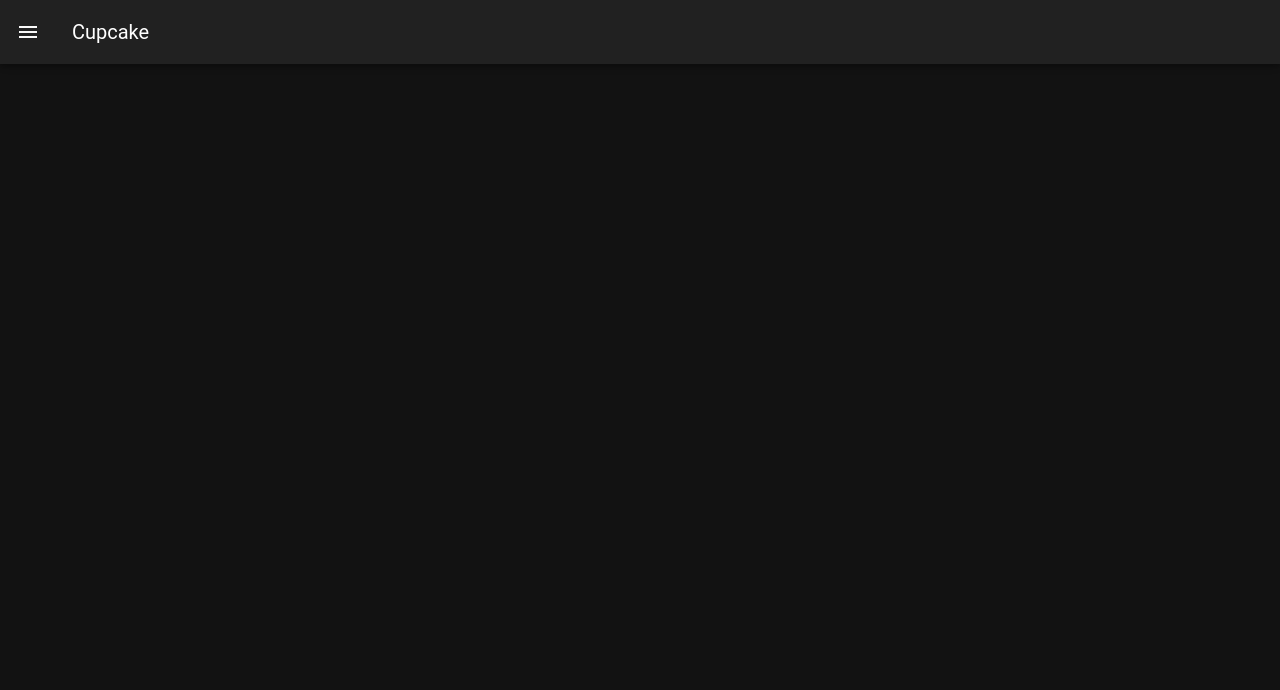
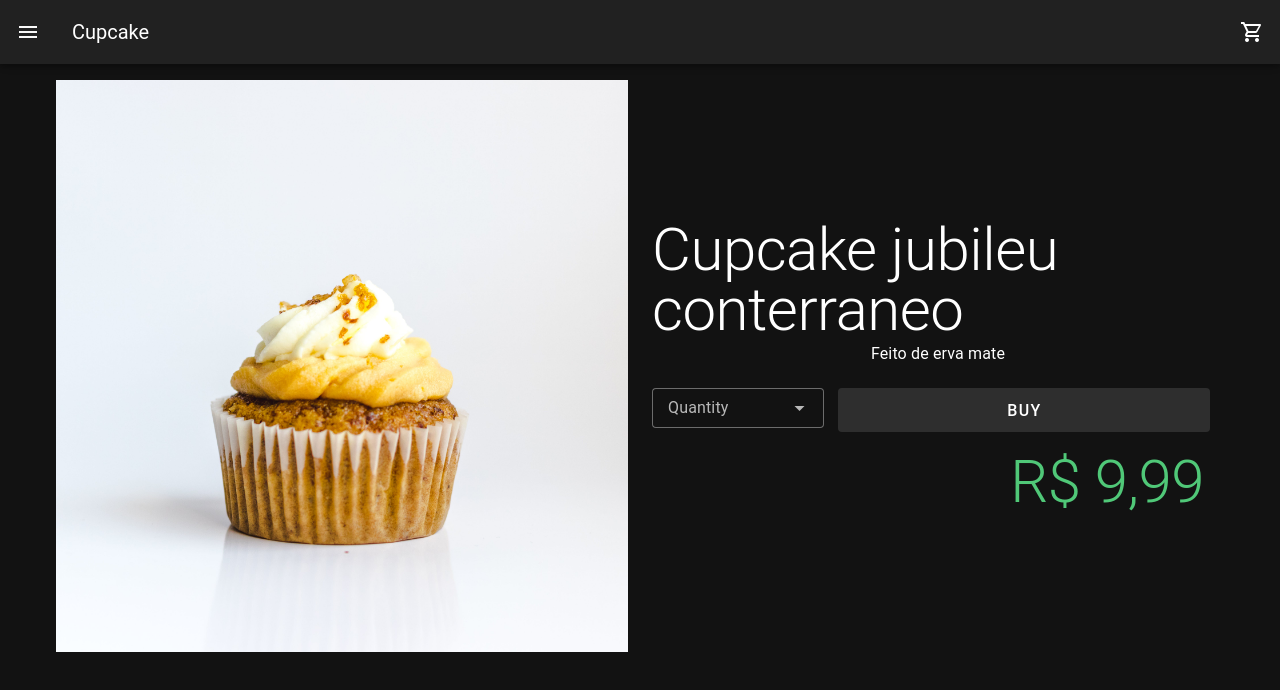
Before and after one commit to FelipeFerrandin/pit-II, a Vue app in the folder frontend/: page /info in a window 1280 px wide. Shown: the top 690 px of the page. Built offline with nearby package versions, Linux system fonts and the light colour scheme.

Commit message:
alteracoes

```diff
--- a/frontend/src/App.vue
+++ b/frontend/src/App.vue
@@ -25,7 +25,7 @@ defineExpose({
       <v-divider></v-divider>
       <v-list>
         <v-list-item
-          link
+          link href="/cart"
           prepend-icon="mdi-cart-outline"
           title="Carrinho"
         ></v-list-item>
@@ -40,8 +40,11 @@ defineExpose({
     <v-app-bar>
       <v-app-bar-nav-icon icon="mdi-menu" color="grey-lighten-5"
                           @click="drawerVisible = !drawerVisible"></v-app-bar-nav-icon>
-      <v-app-bar-title>Cupcake</v-app-bar-title>
+      <v-app-bar-title @click="this.$router.push('/');" style="cursor: pointer">Cupcake</v-app-bar-title>
       <v-spacer></v-spacer>
+      <template v-slot:append>
+        <v-btn icon="mdi-cart-outline" @click="this.$router.push('/cart');"></v-btn>
+      </template>
     </v-app-bar>
 
     <v-main>
--- a/frontend/src/router/index.ts
+++ b/frontend/src/router/index.ts
@@ -1,20 +1,25 @@
-import { createRouter, createWebHistory } from 'vue-router'
-import HomeView from '../views/HomeView.vue'
+import { createRouter, createWebHistory } from "vue-router";
+import HomeView from "../views/HomeView.vue";
 
 const router = createRouter({
   history: createWebHistory(import.meta.env.BASE_URL),
   routes: [
     {
-      path: '/',
-      name: 'home',
+      path: "/",
+      name: "home",
       component: HomeView
     },
-    // {
-    //   path: '/about',
-    //   name: 'about',
-    //   component: () => import('../views/AboutView.vue')
-    // }
+    {
+      path: "/info",
+      name: "info",
+      component: () => import("../views/DetailsProduct.vue")
+    },
+    {
+      path: "/cart",
+      name: "cart",
+      component: () => import("../views/Cart.vue")
+    }
   ]
-})
+});
 
-export default router
+export default router;
--- /dev/null
+++ b/frontend/src/views/Cart.vue
@@ -0,0 +1,46 @@
+<script setup lang="ts">
+import lImageCupcake from "@/assets/pexels-photo-1055271.jpeg";
+</script>
+
+<template>
+  <main>
+    <v-container>
+      <v-row>
+        <v-col cols="12" xs="9" sm="9" md="9" lg="9">
+          <v-card class="pa-3">
+            <div class="d-flex flex-no-wrap">
+              <v-avatar
+                class="ma-3"
+                size="125"
+                rounded="0"
+              >
+                <v-img :src="lImageCupcake"></v-img>
+              </v-avatar>
+
+              <div>
+                <v-card-title class="text-h5">
+                  Supermodel
+                </v-card-title>
+
+                <v-card-subtitle>Foster the People</v-card-subtitle>
+              </div>
+
+              <v-card-actions class="ml-auto">
+                <v-btn density="default" icon="mdi-trash-can-outline"></v-btn>
+              </v-card-actions>
+            </div>
+
+
+            <v-divider></v-divider>
+
+          </v-card>
+        </v-col>
+        <v-col cols="12" xs="3" sm="3" md="3" lg="3">
+          <v-card title="This is a title"
+                  subtitle="This is a subtitle"
+          ></v-card>
+        </v-col>
+      </v-row>
+    </v-container>
+  </main>
+</template>
--- /dev/null
+++ b/frontend/src/views/DetailsProduct.vue
@@ -0,0 +1,43 @@
+<script setup lang="ts">
+import lImageCupcake from "@/assets/pexels-photo-1055271.jpeg";
+</script>
+
+<template>
+  <main>
+    <v-container>
+      <v-row>
+        <v-col cols="12" xs="6" sm="6" md="6" lg="6">
+          <v-img
+            width="100%"
+            :aspect-ratio="1"
+            :src="lImageCupcake"
+            cover
+          ></v-img>
+        </v-col>
+        <v-col cols="12" xs="6" sm="6" md="6" lg="6">
+          <div class="d-flex flex-column justify-center w-100 h-100">
+            <span class="text-h2 mx-auto">Cupcake jubileu conterraneo</span>
+            <span class="text-subtitle-1 mx-auto">Feito de erva mate </span>
+            <div class="d-flex align-content-space-between mt-5">
+              <div style="width: 30%">
+                <v-select
+                  hide-details
+                  label="Quantity"
+                  :items="[1,2,3,4]"
+                  variant="outlined"
+                  density="compact"
+                ></v-select>
+              </div>
+              <div class="ma-auto" style="width: 65%">
+                <v-btn variant="tonal" class="w-100" size="large">Buy</v-btn>
+              </div>
+            </div>
+            <div class="d-flex justify-end mt-5 mr-5">
+              <span class="text-h2" style="color: #50C878">R$ 9,99</span>
+            </div>
+          </div>
+        </v-col>
+      </v-row>
+    </v-container>
+  </main>
+</template>
--- a/frontend/src/views/HomeView.vue
+++ b/frontend/src/views/HomeView.vue
@@ -1,15 +1,29 @@
-<script setup lang="ts"></script>
+<script setup lang="ts">
+import lImageCupcake from "@/assets/pexels-photo-1055271.jpeg";
+</script>
 
 <template>
   <main>
     <v-container>
-
       <v-row>
         <v-col v-for="n in 24" :key="n" cols="12" xs="12" sm="12" md="6" lg="4">
-          <v-card height="200"></v-card>
+          <v-card link href="/info">
+            <v-card height="200">
+              <v-img
+                width="100%"
+                :aspect-ratio="1"
+                :src="lImageCupcake"
+                cover
+              ></v-img>
+            </v-card>
+            <div class="d-flex flex-column">
+              <span class="d-flex justify-center pa-3 text-subtitle-1">Cupcake jeromel</span>
+              <span class="d-flex justify-center pa-3 text-md-h4" style="color: #50C878">R$ 3,99</span>
+              <v-btn variant="tonal">Comprar</v-btn>
+            </div>
+          </v-card>
         </v-col>
       </v-row>
-
     </v-container>
   </main>
 </template>
```
Also changed, not shown: frontend/src/assets/pexels-photo-1055271.jpeg (added).
